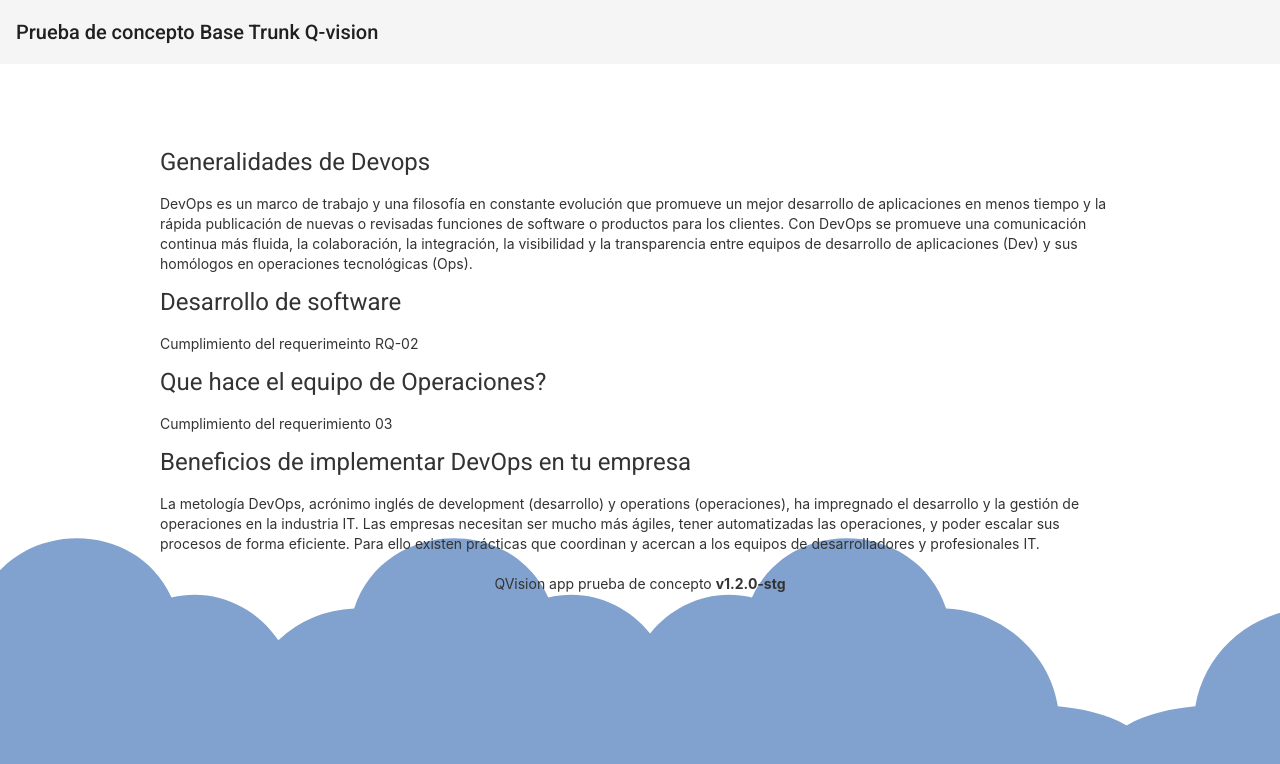
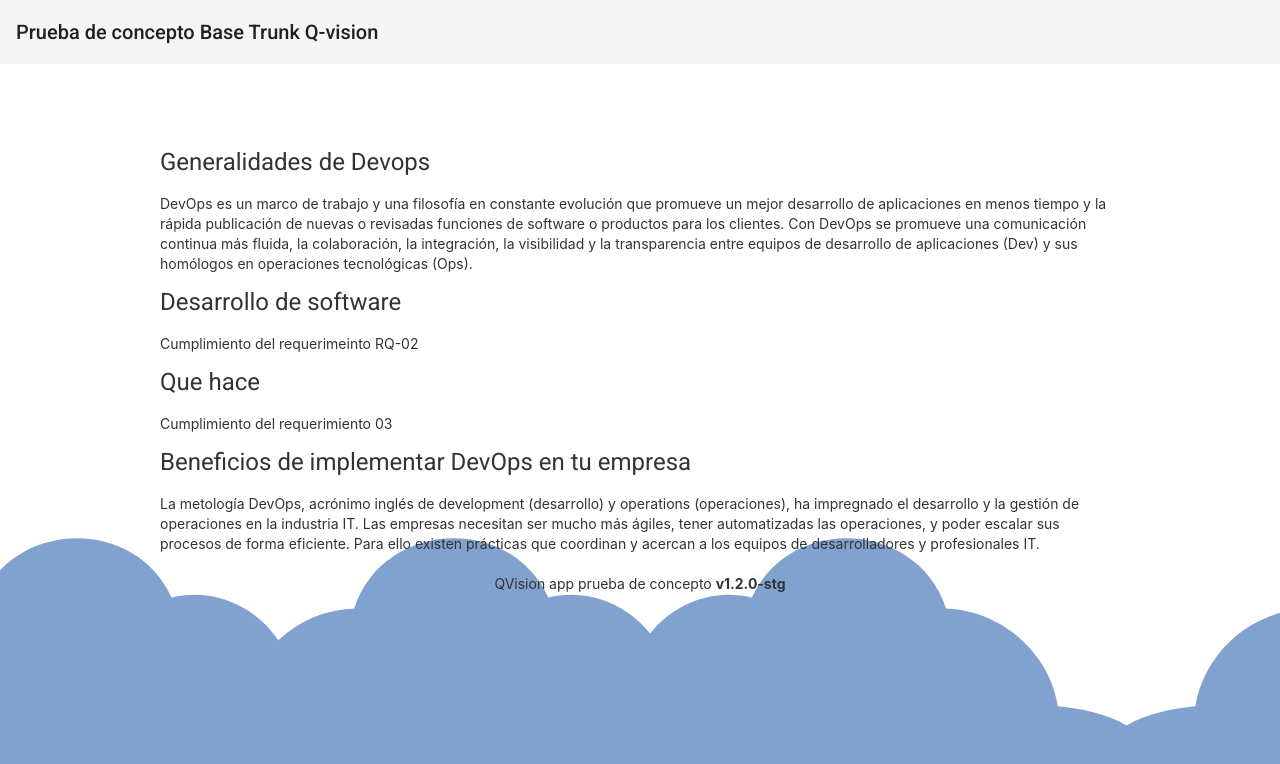
Before and after one commit to DCastroQV/Prueba-de-concepto, an Angular app: page / in a window 1280 px wide. Shown: the top 764 px of the page. Built offline with nearby package versions, Linux system fonts and the light colour scheme.

Commit message:
Update hola-nundo.component.html

```diff
--- a/src/app/hola-nundo/hola-nundo.component.html
+++ b/src/app/hola-nundo/hola-nundo.component.html
@@ -20,7 +20,7 @@
 
 <!-- Requerimeinto Gabriel -->
 <div>
-    <h1>Que hace el equipo de Operaciones?</h1>
+    <h1>Que hace</h1>
     <p>Cumplimiento del requerimiento 03</p>
 </div>
 
```
